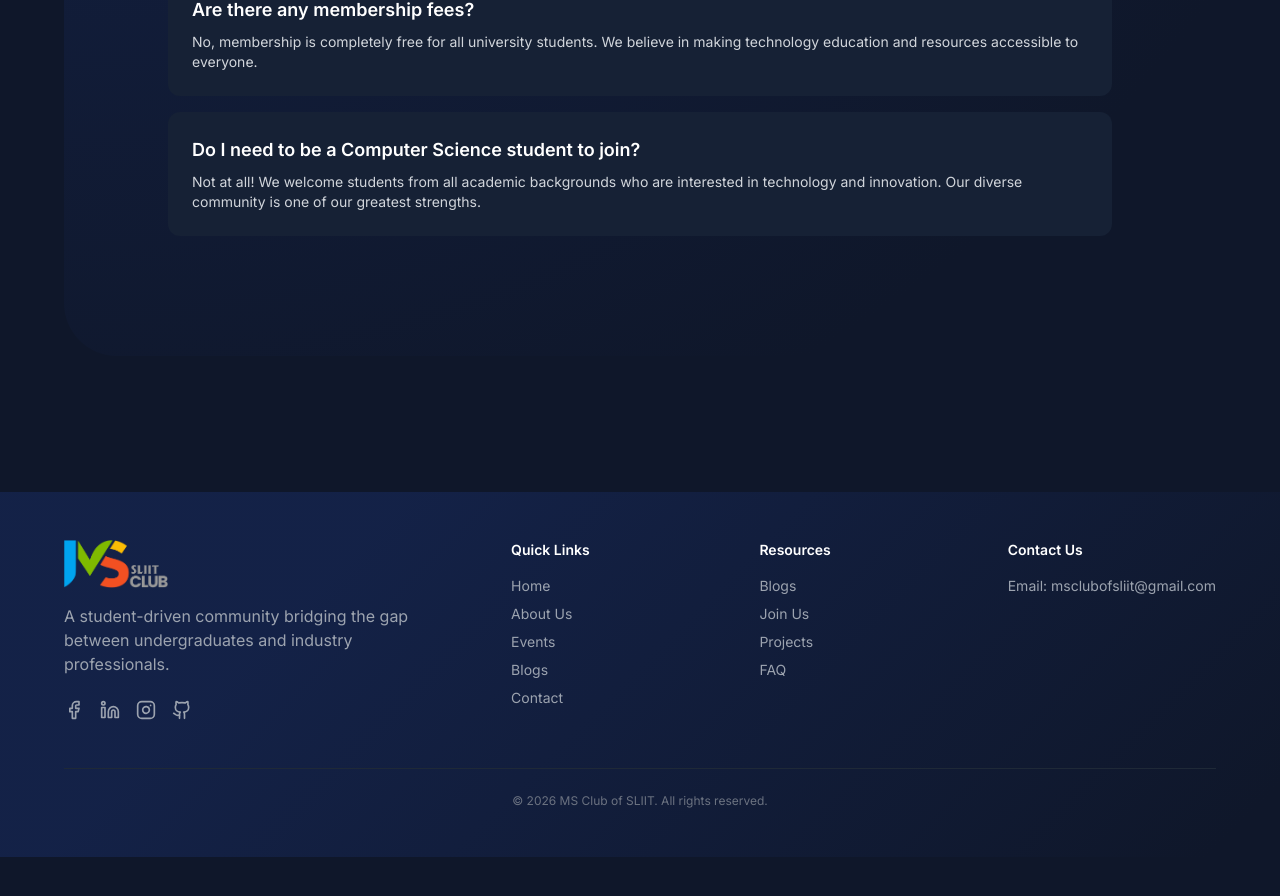
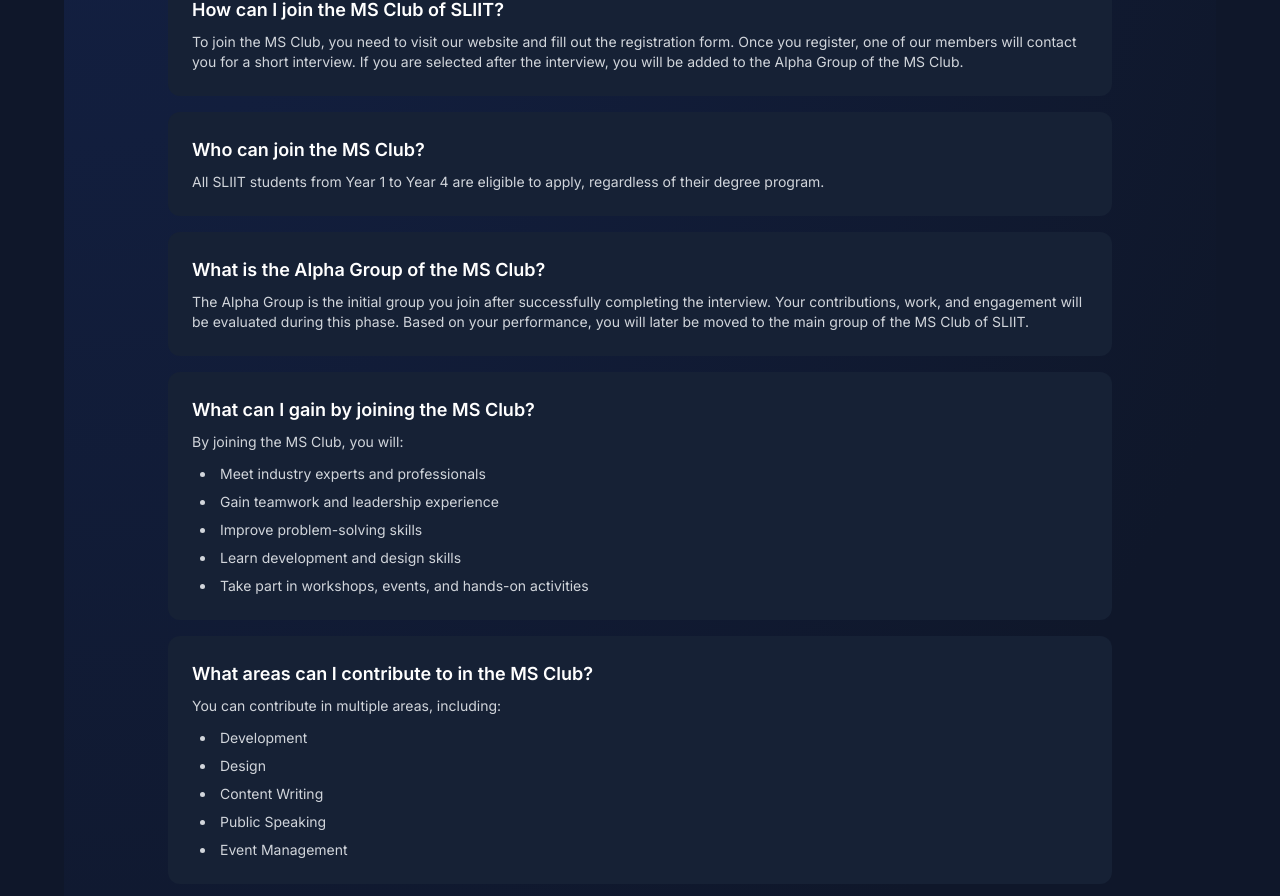
Before and after one commit to ms-club-sliit/msclubwebsite-v3, a Next.js app: page /contact in a window 1280 px wide. Shown: the part 1736-2632 px from the top of the page. Before the commit the page ends 2593 px from the top, so only its background shows below. Built offline with nearby package versions, Linux system fonts and the light colour scheme.

Commit message:
Update board member image format and contact page improvements

```diff
--- a/src/app/contact/page.js
+++ b/src/app/contact/page.js
@@ -103,35 +103,71 @@ export default function ContactPage() {
           <div className="mt-10 space-y-4 relative z-10 px-0 md:px-10 pb-10">
             <div className="bg-[#162135] p-6 rounded-xl">
               <h3 className="font-semibold text-lg mb-2 text-white">
-                How can I join the Microsoft Student Club?
+                What is the MS Club of SLIIT?
               </h3>
               <p className="text-gray-300 text-sm">
-                You can join by filling out the membership form on our website or
-                by visiting our office during office hours. We also have
-                membership drives at the beginning of each semester.
+                The MS Club of SLIIT is an MLSA-driven student community that aims to bridge the skill gap between an undergraduate and an industry professional. The club focuses on technology, innovation, leadership, and industry-level exposure for students.
               </p>
             </div>
 
             <div className="bg-[#162135] p-6 rounded-xl">
               <h3 className="font-semibold text-lg mb-2 text-white">
-                Are there any membership fees?
+                How can I join the MS Club of SLIIT?
               </h3>
               <p className="text-gray-300 text-sm">
-                No, membership is completely free for all university students. We
-                believe in making technology education and resources accessible to
-                everyone.
+                To join the MS Club, you need to visit our website and fill out the registration form.
+Once you register, one of our members will contact you for a short interview. If you are selected after the interview, you will be added to the Alpha Group of the MS Club.
               </p>
             </div>
 
             <div className="bg-[#162135] p-6 rounded-xl">
               <h3 className="font-semibold text-lg mb-2 text-white">
-                Do I need to be a Computer Science student to join?
+                Who can join the MS Club?
               </h3>
               <p className="text-gray-300 text-sm">
-                Not at all! We welcome students from all academic backgrounds who
-                are interested in technology and innovation. Our diverse community
-                is one of our greatest strengths.
+                All SLIIT students from Year 1 to Year 4 are eligible to apply, regardless of their degree program.
               </p>
+            </div>
+
+            <div className="bg-[#162135] p-6 rounded-xl">
+              <h3 className="font-semibold text-lg mb-2 text-white">
+                What is the Alpha Group of the MS Club?
+              </h3>
+              <p className="text-gray-300 text-sm">
+                The Alpha Group is the initial group you join after successfully completing the interview.
+                Your contributions, work, and engagement will be evaluated during this phase. Based on your performance, you will later be moved to the main group of the MS Club of SLIIT.
+              </p>
+            </div>
+            <div className="bg-[#162135] p-6 rounded-xl">
+              <h3 className="font-semibold text-lg mb-2 text-white">
+                What can I gain by joining the MS Club?
+              </h3>
+              <div className="text-gray-300 text-sm">
+                <p className="mb-3">By joining the MS Club, you will:</p>
+                <ul className="list-disc list-inside space-y-2 ml-2">
+                  <li>Meet industry experts and professionals</li>
+                  <li>Gain teamwork and leadership experience</li>
+                  <li>Improve problem-solving skills</li>
+                  <li>Learn development and design skills</li>
+                  <li>Take part in workshops, events, and hands-on activities</li>
+                </ul>
+              </div>
+            </div>
+
+            <div className="bg-[#162135] p-6 rounded-xl">
+              <h3 className="font-semibold text-lg mb-2 text-white">
+                What areas can I contribute to in the MS Club?
+              </h3>
+              <div className="text-gray-300 text-sm">
+                <p className="mb-3">You can contribute in multiple areas, including:</p>
+                <ul className="list-disc list-inside space-y-2 ml-2">
+                  <li>Development</li>
+                  <li>Design</li>
+                  <li>Content Writing</li>
+                  <li>Public Speaking</li>
+                  <li>Event Management</li>
+                </ul>
+              </div>
             </div>
           </div>
         </BackgroundContainer>
--- a/src/data/boardMembers.json
+++ b/src/data/boardMembers.json
@@ -59,7 +59,7 @@
         "id": 6,
         "name": "Tharindu Abenayaka",
         "position": "Head of Development",
-        "image": "/boards/2024/Tharindu Abenayaka.jpg",
+        "image": "/boards/2024/Tharindu Abenayaka.png",
         "socialmedia": {
           "facebook": "https://www.facebook.com/share/1Gmj4rMx4u/",
           "linkedin": "https://www.linkedin.com/in/dananjaya-abenayaka-3069b0232/",
```
Also changed, not shown: public/boards/2024/Tharindu Abenayaka.jpg (deleted), public/boards/2024/Tharindu Abenayaka.png (added).
